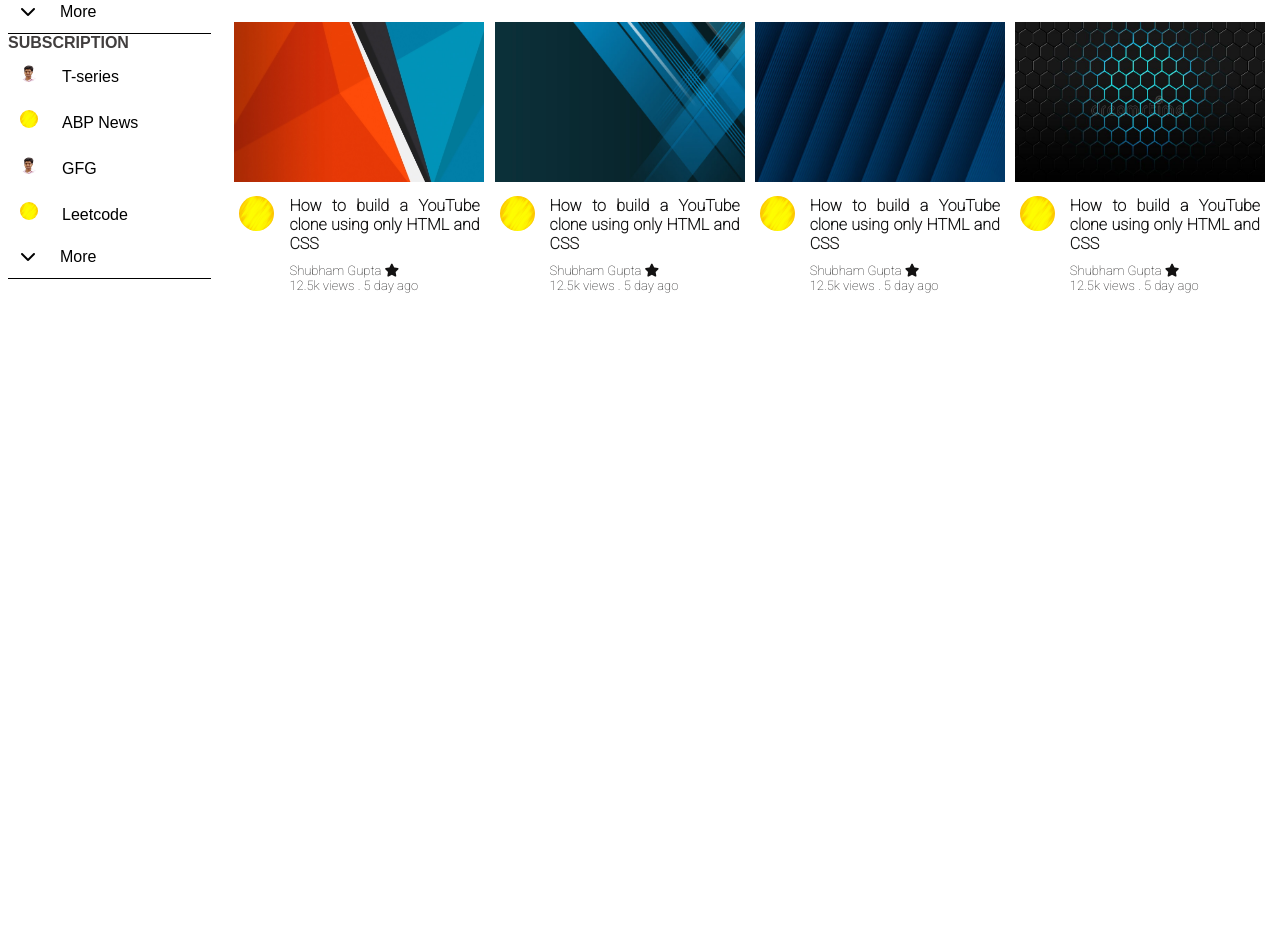
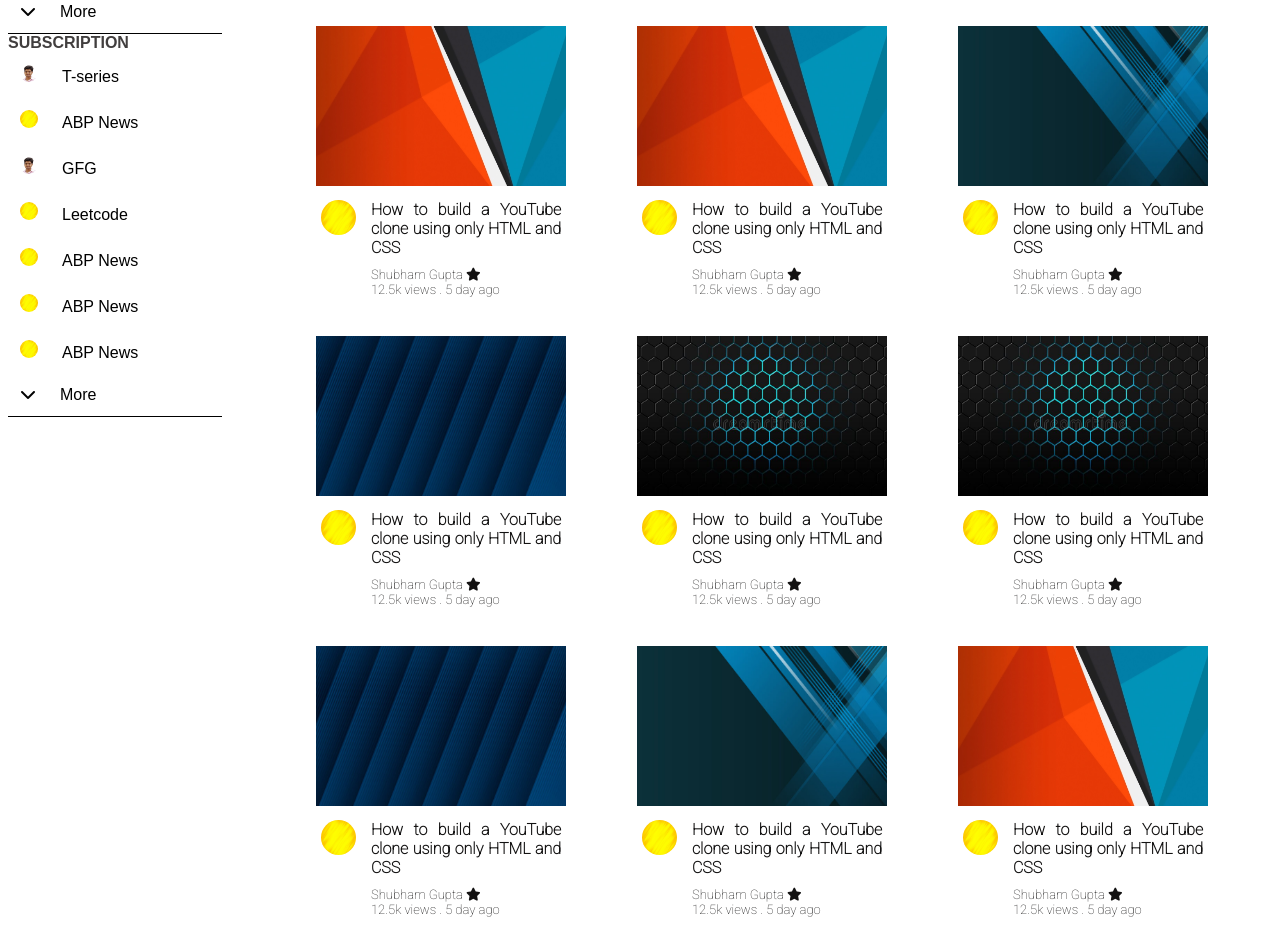
Before and after one commit to Shu9696gup/YouTube.github.io, a plain HTML site: page index.html in a window 1280 px wide. Shown: the part 404-1355 px from the top of the page. Before the commit the page ends 800 px from the top, so only its background shows below. Drawn offline with Linux system fonts and the light colour scheme; a web font is replaced by a local one.

Commit message:
updated sidebar

```diff
--- a/index.css
+++ b/index.css
@@ -23,6 +23,7 @@ html,body{
     align-items: center;
     /* justify-content: center; */
     position: fixed;
+    z-index: 1;
 }
 .iconNav{
     padding: 10px;
@@ -75,18 +76,20 @@ html,body{
 }
 .container{
     display: flex;
-    margin-top: 50px;
+    /* margin-top: 50px; */
 }
 .sideBar{
     display: flex;
     flex-direction: column;
     /* height: 90vh; */
     /* flex: .18;     */
-    width: 33vw;
+    width: 18vw;
     padding: 8px;
    min-width: 195px !important;
     overflow-y: scroll ;
-
+    margin-top: 50px;
+position:fixed ;
+height: 100vh;
 }
 
 
@@ -120,26 +123,31 @@ background-color: rgba(194, 191, 191, 0.74);
     color: rgba(56, 52, 52, 0.952);
 }
 
-
+/*
 .mainContainer{
     height: 90vh;
-    /* flex: .82; */
+    flex: .82;
     padding: 10px;
     padding-top: 0px;
 
 
-}
+}  */
 .suggestion{
     display: flex;
     justify-content: center;
     text-align: center;
     flex-wrap: wrap;
     padding: 10px;
-    padding-left: 35px;
+    /* padding-left: 35px; */
 
-    /* position: fixed; */
+    position: fixed;
     border-top: 1px solid rgba(194, 191, 191, 0.74);
     border-bottom: 1px solid rgba(194, 191, 191, 0.74);
+    top: 50px;
+left: 250px;
+width: 80vw;
+background-color: white;
+z-index: 1;
 }
 .suggestionElement{
 background-color: rgba(235, 232, 232, 0.466);
@@ -194,7 +202,10 @@ cursor:pointer;
     align-items: flex-start;
    justify-content: space-evenly;
    flex-wrap: wrap;
-
+   top: 115px;
+left: 250px;
+width: 80vw;
+position: absolute;
 
 
 }
--- a/index.html
+++ b/index.html
@@ -46,6 +46,7 @@
                     <i class="fas fa-receipt"></i>
                     <span class="sideBarText">Subscription</span>
                 </div>
+
                 <div class="sideBarContent ">
                     <i class="fas fa-compact-disc"></i>
                     <span class="sideBarText">Library</span>
@@ -88,6 +89,18 @@
                 <div class="sideBarContent">
                     <img src="./yellow.jpg" alt="">
                     <span class="sideBarText">Leetcode</span>
+                </div>
+                <div class="sideBarContent ">
+                    <img src="./yellow.jpg" alt="">
+                    <span class="sideBarText">ABP News</span>
+                </div>
+                <div class="sideBarContent ">
+                    <img src="./yellow.jpg" alt="">
+                    <span class="sideBarText">ABP News</span>
+                </div>
+                <div class="sideBarContent ">
+                    <img src="./yellow.jpg" alt="">
+                    <span class="sideBarText">ABP News</span>
                 </div>
                 <div class="sideBarContent border">
                     <i class="fas fa-chevron-down"></i>
@@ -216,7 +229,50 @@
                             </div>
                         </div>
                     </div>
-
+                    <div class="card">
+                        <img src="./background.4.jpg" alt="">
+                        <div class="channelLogo">
+                            <img src="./yellow.jpg" alt="">
+                            <div class="text1">
+                                <div id="videoTitle"> How to build a YouTube clone using only HTML and CSS</div>
+                                <div class="videoDis">Shubham Gupta <i class="fas fa-star"></i></div>
+                                <div class="videoDis">12.5k views . 5 day ago</div>
+                            </div>
+                        </div>
+                    </div>
+                    <div class="card">
+                        <img src="./background3.jpg" alt="">
+                        <div class="channelLogo">
+                            <img src="./yellow.jpg" alt="">
+                            <div class="text1">
+                                <div id="videoTitle"> How to build a YouTube clone using only HTML and CSS</div>
+                                <div class="videoDis">Shubham Gupta <i class="fas fa-star"></i></div>
+                                <div class="videoDis">12.5k views . 5 day ago</div>
+                            </div>
+                        </div>
+                    </div>
+                    <div class="card">
+                        <img src="./background2.jpg" alt="">
+                        <div class="channelLogo">
+                            <img src="./yellow.jpg" alt="">
+                            <div class="text1">
+                                <div id="videoTitle"> How to build a YouTube clone using only HTML and CSS</div>
+                                <div class="videoDis">Shubham Gupta <i class="fas fa-star"></i></div>
+                                <div class="videoDis">12.5k views . 5 day ago</div>
+                            </div>
+                        </div>
+                    </div>
+                    <div class="card">
+                        <img src="./background.jpg" alt="">
+                        <div class="channelLogo">
+                            <img src="./yellow.jpg" alt="">
+                            <div class="text1">
+                                <div id="videoTitle"> How to build a YouTube clone using only HTML and CSS</div>
+                                <div class="videoDis">Shubham Gupta <i class="fas fa-star"></i></div>
+                                <div class="videoDis">12.5k views . 5 day ago</div>
+                            </div>
+                        </div>
+                    </div>
                     </div>
 
                 </div>
```
